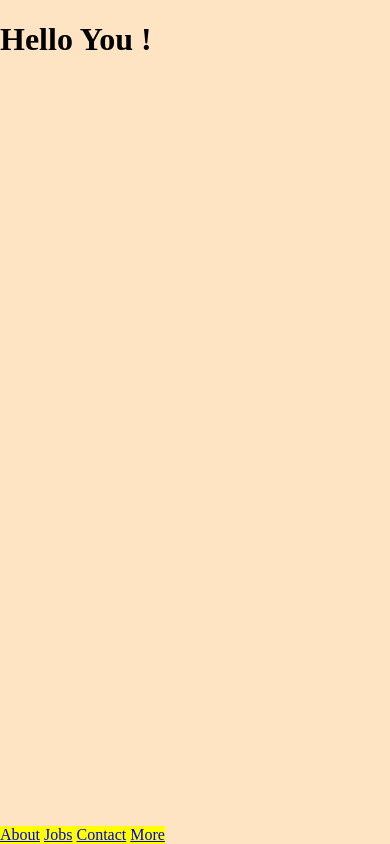
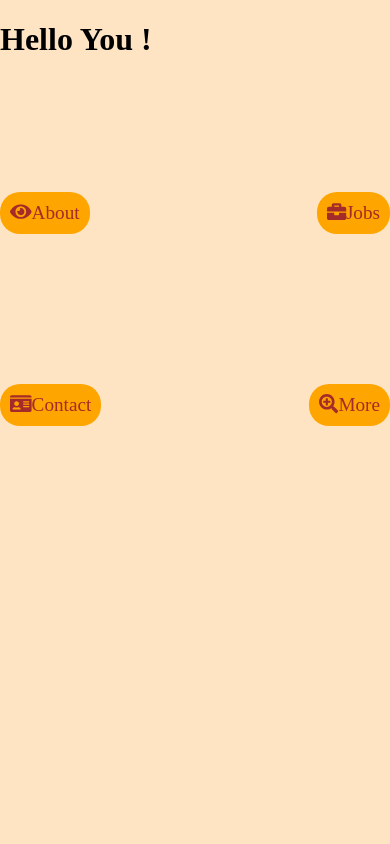
Before and after one commit to benjp009/bp9-website, a website built with webpack: page src/index.html in a window 390 px wide. Built offline with nearby package versions, Linux system fonts and the light colour scheme.

Commit message:
Work on navigation design

```diff
--- a/src/index.html
+++ b/src/index.html
@@ -8,10 +8,10 @@
 <body>
   <header>
     <nav class="navigation">
-      <a href="/about/">About</a>
-      <a href="/jobs/">Jobs</a>
-      <a href="/contact/">Contact</a>
-      <a href="/more/">More</a>
+      <a class="about" href="#about/"><i class="fas fa-eye"></i>About</a>
+      <a class="jobs" href="#jobs/"><i class="fas fa-briefcase"></i>Jobs</a>
+      <a class="contact" href="#contact/"><i class="fas fa-id-card"></i>Contact</a>
+      <a class="more" href="#more/"><i class="fas fa-search-plus"></i>More</a>
     </nav>
   </header>
     <h1>Hello You !</h1>
--- a/src/index.js
+++ b/src/index.js
@@ -1,6 +1,8 @@
 import './style.css';
 import '@fortawesome/fontawesome-free/js/fontawesome'
-
+import '@fortawesome/fontawesome-free/js/solid'
+import '@fortawesome/fontawesome-free/js/regular'
+import '@fortawesome/fontawesome-free/js/brands'
 
 // function component() {
 //   const element = document.createElement('div');
--- a/src/style.css
+++ b/src/style.css
@@ -8,9 +8,47 @@ body {
 }
 
 @media only screen and (max-width: 600px) {
-  .navigation {
+  /* .navigation {
     background-color: yellow;
     position: absolute;
     bottom: 0;
+    left: 0;
+    right: 0;
+    display: flex;
+    justify-content: space-evenly;
+  }*/
+
+  .navigation a {
+    text-decoration: none;
+    font-size: 1.2em;
+    color: brown;
+    background-color: orange;
+    padding: 10px;
+    border-radius: 20px;
   }
+
+  .about {
+    position: absolute;
+    left: 0;
+    top: 10em;
+  }
+
+  .jobs {
+    position: absolute;
+    right: 0;
+    top: 10em;
+  }
+
+  .contact {
+    position: absolute;
+    left: 0;
+    top: 20em;
+  }
+
+  .more {
+    position: absolute;
+    right: 0;
+    top: 20em;
+  }
+
 }
```
Also changed, not shown: dist/index.html, 1 other file.
